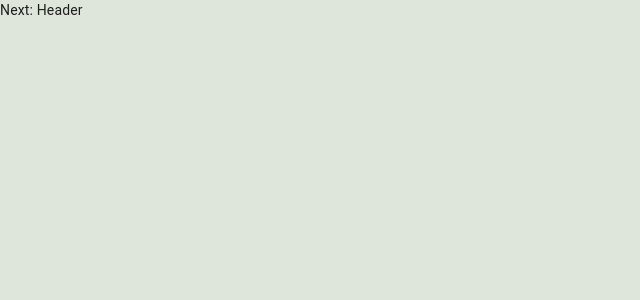
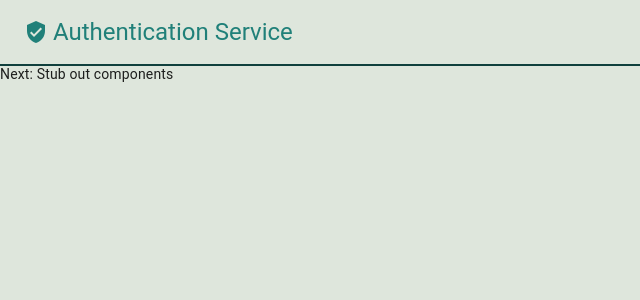
Before and after one commit to paulreitz/authentication, a React (Create React App) app: page / in a window 1280 px wide. Shown: the top 300 px of the page, without its empty margins (0-640 px from the left). Built offline with nearby package versions, Linux system fonts and the light colour scheme.

Commit message:
Added basic header.

```diff
--- a/src/App.js
+++ b/src/App.js
@@ -6,12 +6,15 @@ import CssBaseline from '@material-ui/core/CssBaseline';
 import store from './store/configureStore';
 import theme from './theme/theme';
 
+import Header from './components/Header';
+
 function App() {
   return (
     <Provider store={store}>
       <ThemeProvider theme={theme}>
         <CssBaseline />
-        <div>Next: Header</div>
+        <Header />
+        <div>Next: Stub out components</div>
       </ThemeProvider>
     </Provider>
   );
--- /dev/null
+++ b/src/components/Header.js
@@ -0,0 +1,48 @@
+import React from 'react';
+import { connect } from 'react-redux';
+import AppBar from '@material-ui/core/AppBar';
+import Toolbar from '@material-ui/core/Toolbar';
+import Typography from '@material-ui/core/Typography';
+import Box from '@material-ui/core/Box';
+import VerifiedUser from '@material-ui/icons/VerifiedUser';
+import { makeStyles } from '@material-ui/styles';
+import { unsetAccount } from '../store/actions/AccountActions';
+
+const useStyles = makeStyles(theme => ({
+    toolbarMargin: {
+        ...theme.mixins.toolbar
+    },
+    appbar: {
+        backgroundColor: theme.palette.common.lightBlue,
+        borderBottom: `2px solid ${theme.palette.common.darkerGreen}`
+    },
+    icon: {
+        marginRight: 5
+    }
+}));
+
+export function Header(props) {
+    const classes = useStyles();
+    return (
+        <React.Fragment>
+            <AppBar className={classes.appbar} position="fixed" elevation={0}>
+                <Toolbar>
+                    <VerifiedUser className={classes.icon} color="primary" />
+                    <Typography variant="h5" color="primary">Authentication Service</Typography>
+                </Toolbar>
+            </AppBar>
+            <Box className={classes.toolbarMargin} />
+        </React.Fragment>
+    )
+}
+
+const mapDispatchToProps = (dispatch) => ({
+    unsetUser: () => dispatch(unsetAccount)
+});
+
+const mapStateToProps = (state) => ({
+    isAuthenticated: !!state.account.token,
+    displayName: state.account.displayName
+});
+
+export default connect(mapStateToProps, mapDispatchToProps)(Header);
--- a/src/store/actions/AccountActions.js
+++ b/src/store/actions/AccountActions.js
@@ -5,6 +5,6 @@ export const setAccount = (accountData) => ({
     accountData
 });
 
-export const unsetAction = () => ({
+export const unsetAccount = () => ({
     type: accountActions.UNSET_ACCOUNT
 });
--- a/src/theme/theme.js
+++ b/src/theme/theme.js
@@ -13,7 +13,9 @@ export default createMuiTheme({
             default: `${colors.LIGHT_BACKGROUND}`
         },
         common: {
-            lighterBlue: `${colors.LIGHTER_BACKGROUND}`
+            lightBlue: `${colors.LIGHT_BACKGROUND}`,
+            lighterBlue: `${colors.LIGHTER_BACKGROUND}`,
+            darkerGreen: `${colors.DARKER_BACKGROUND}`
         }
     }
 })
```
Also changed, not shown: 1 other file (tests, documents, lock files or other folders).
